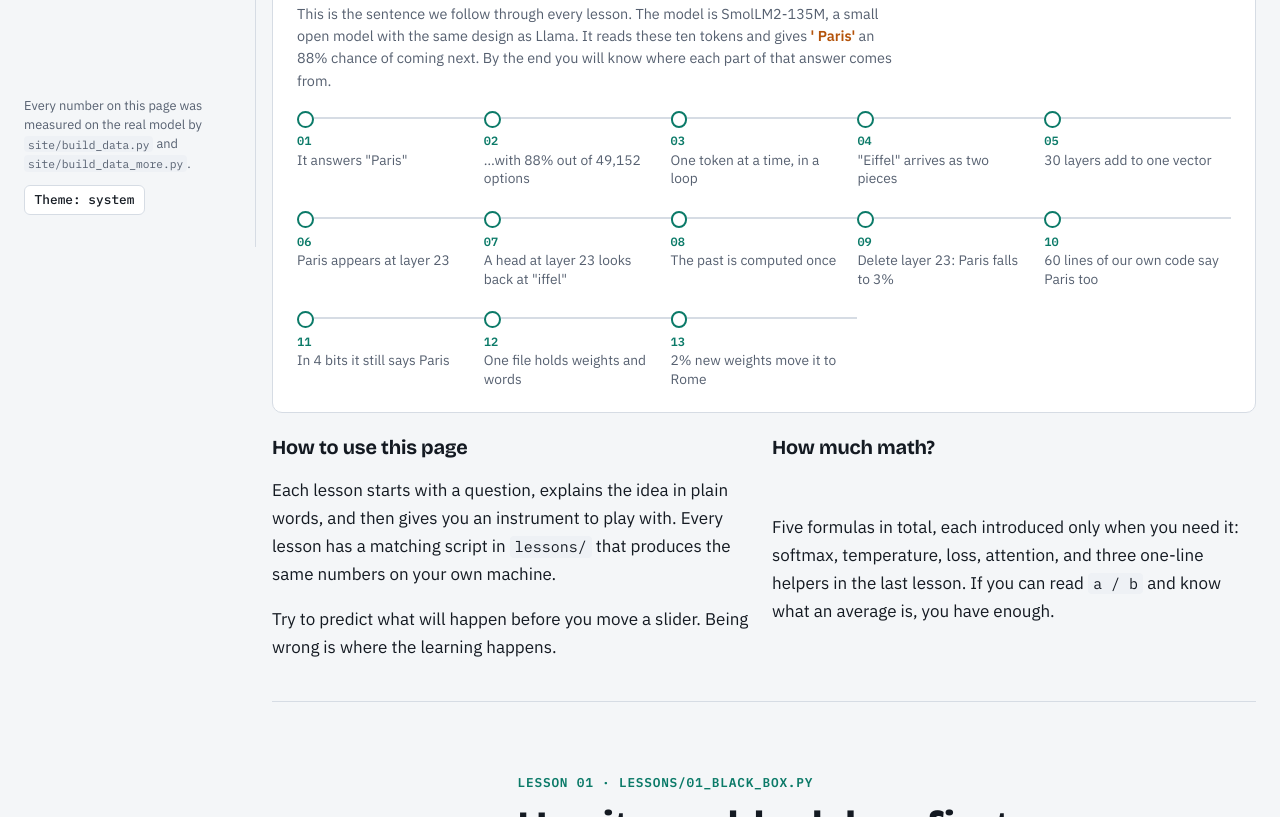
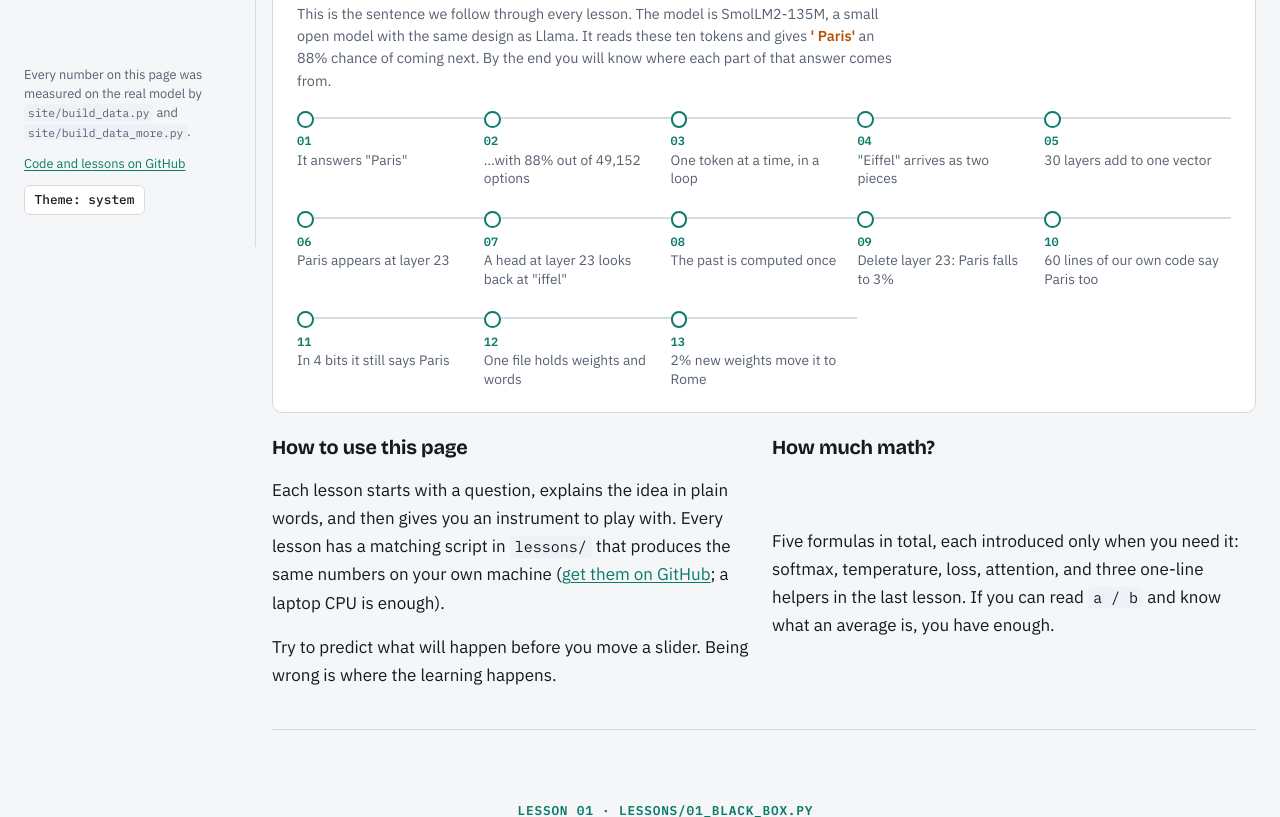
Before and after one commit to QueryType/transformers-inside-out, a plain HTML site: page site/index.html in a window 1280 px wide. Shown: the part 615-1432 px from the top of the page. Drawn offline with nearby package versions, Linux system fonts and the light colour scheme; a script that the page names is missing.

Commit message:
Link site to repo, add GitHub Pages publish script
Co-Authored-By: Claude Opus 5.5 <noreply@anthropic.com>

```diff
--- a/site/index.html
+++ b/site/index.html
@@ -270,6 +270,7 @@ footer { padding-block: 4rem 2rem; border-top: 1px solid var(--line); margin-top
   </ol>
   <div class="toc-foot">
     <p>Every number on this page was measured on the real model by <code>site/build_data.py</code> and <code>site/build_data_more.py</code>.</p>
+    <p style="margin-top:.75rem"><a href="https://github.com/QueryType/transformers-inside-out">Code and lessons on GitHub</a></p>
     <p style="margin-top:.75rem"><button class="theme-btn" id="theme-btn" type="button">Theme: system</button></p>
   </div>
 </nav>
@@ -307,7 +308,7 @@ footer { padding-block: 4rem 2rem; border-top: 1px solid var(--line); margin-top
   <div class="grid2">
     <div class="prose">
       <h3 style="margin:0">How to use this page</h3>
-      <p>Each lesson starts with a question, explains the idea in plain words, and then gives you an instrument to play with. Every lesson has a matching script in <code>lessons/</code> that produces the same numbers on your own machine.</p>
+      <p>Each lesson starts with a question, explains the idea in plain words, and then gives you an instrument to play with. Every lesson has a matching script in <code>lessons/</code> that produces the same numbers on your own machine (<a href="https://github.com/QueryType/transformers-inside-out">get them on GitHub</a>; a laptop CPU is enough).</p>
       <p>Try to predict what will happen before you move a slider. Being wrong is where the learning happens.</p>
     </div>
     <div class="prose">
```
Also changed, not shown: 2 other files.
